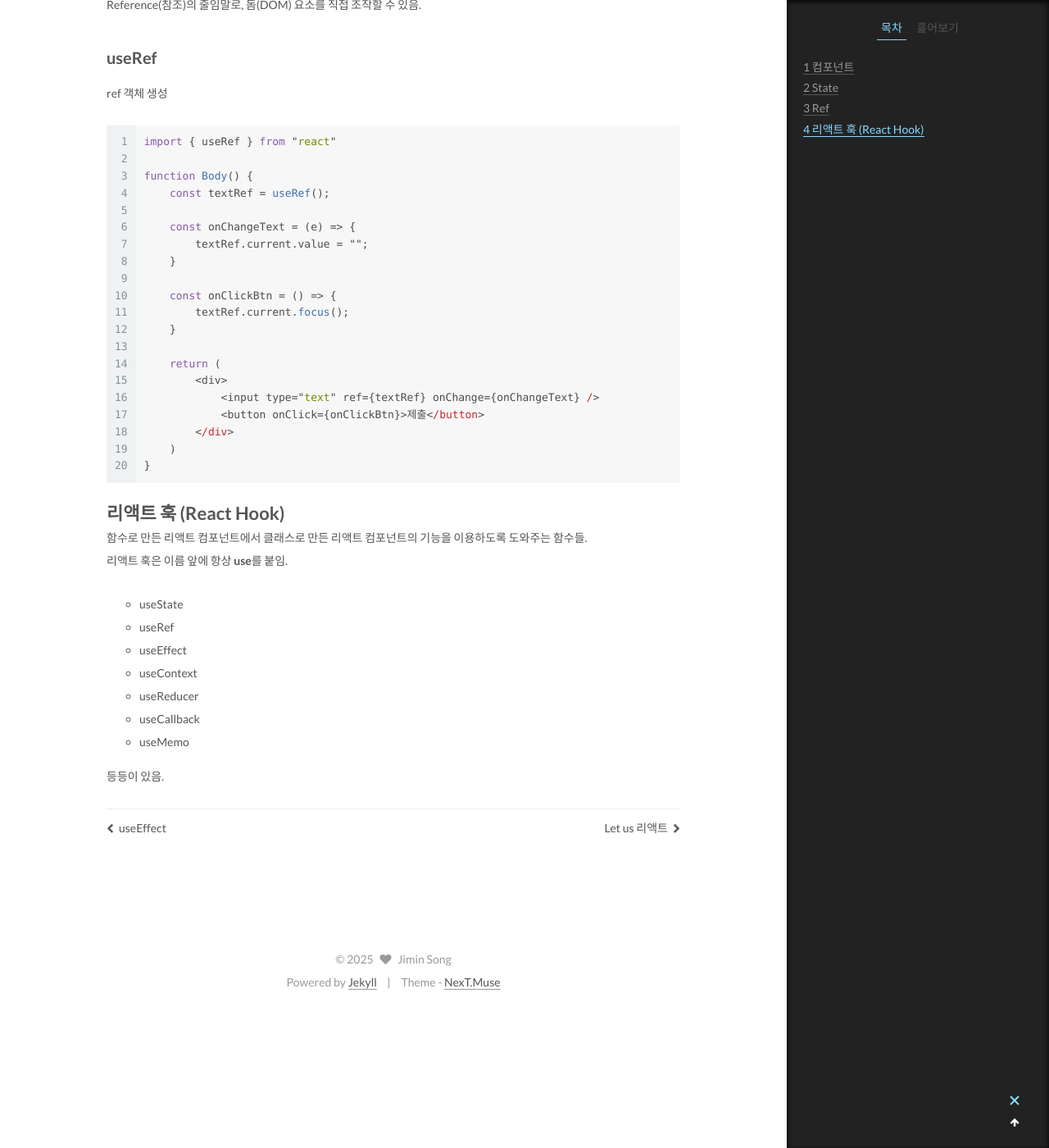
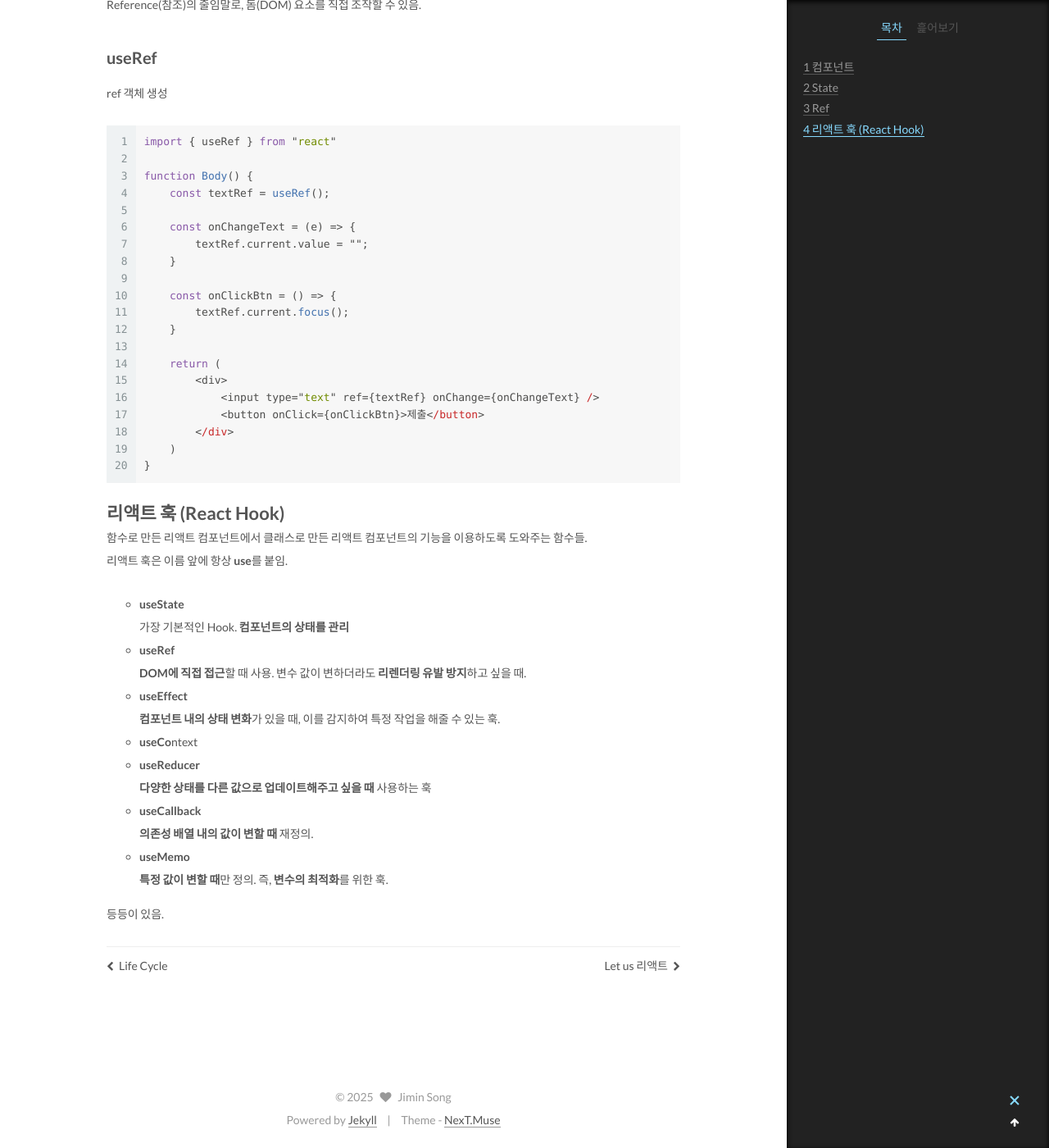
Before and after one commit to zxxmin/zxxmin.github.io, a Jekyll site: the page built from _posts/2024-04-25-react-basic.md, in a window 1280 px wide and 1400 px high, scrolled down 2282 px. Shown: the whole window at 82% size. Built offline with Jekyll 4.4.1, drawn with Linux system fonts in a browser that asks for light colours.

Commit message:
feat: react - hook 정리

```diff
--- a/_posts/2024-04-25-react-basic.md
+++ b/_posts/2024-04-25-react-basic.md
@@ -107,12 +107,18 @@ function Body() {
 # 리액트 훅 (React Hook)
 함수로 만든 리액트 컴포넌트에서 클래스로 만든 리액트 컴포넌트의 기능을 이용하도록 도와주는 함수들.<br/>
 리액트 훅은 이름 앞에 항상 **use**를 붙임.
-* useState
-* useRef
-* useEffect
-* useContext
-* useReducer
-* useCallback
-* useMemo
+- **useState**<br/>
+가장 기본적인 Hook. **컴포넌트의 상태를 관리**
+- **useRef**<br/>
+**DOM에 직접 접근**할 때 사용. 변수 값이 변하더라도 **리렌더링 유발 방지**하고 싶을 때.
+- **useEffect**<br/>
+**컴포넌트 내의 상태 변화**가 있을 때, 이를 감지하여 특정 작업을 해줄 수 있는 훅.
+- **useCo**ntext
+- **useReducer**<br/>
+**다양한 상태를 다른 값으로 업데이트해주고 싶을 때** 사용하는 훅
+- **useCallback**<br/>
+**의존성 배열 내의 값이 변할 때** 재정의.
+- **useMemo**<br/>
+**특정 값이 변할 때**만 정의. 즉, **변수의 최적화**를 위한 훅.
 
 등등이 있음.
--- a/_posts/2024-04-26-react-lifecycle.md
+++ b/_posts/2024-04-26-react-lifecycle.md
@@ -1,5 +1,5 @@
 ---
-title: useEffect
+title: Life Cycle
 date: 2024-04-26 00:00:01
 categories:
 - React
```
Also changed, not shown: other parts of _posts/2024-04-26-react-lifecycle.md (+2 -2 lines), _posts/2025-03-15-react-hook.md (added, +87 -0 lines), assets/images/react/hook1.png (added).
